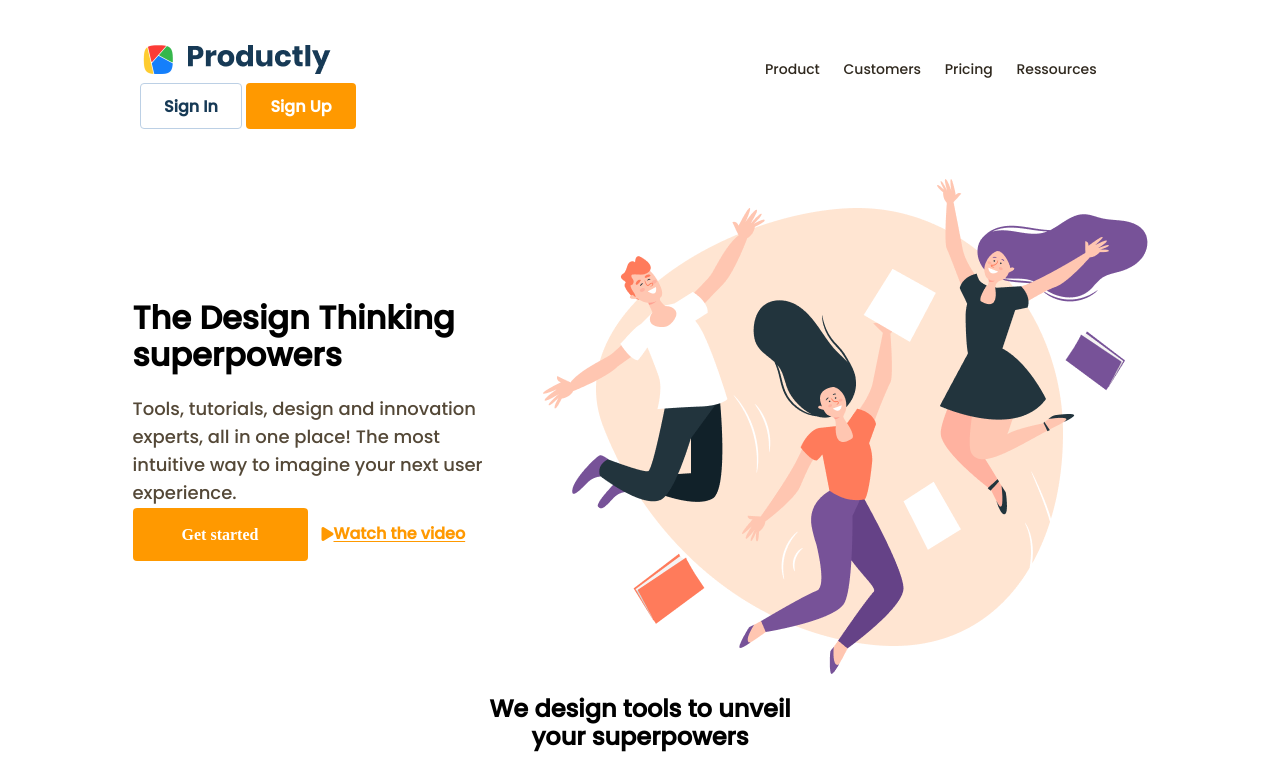
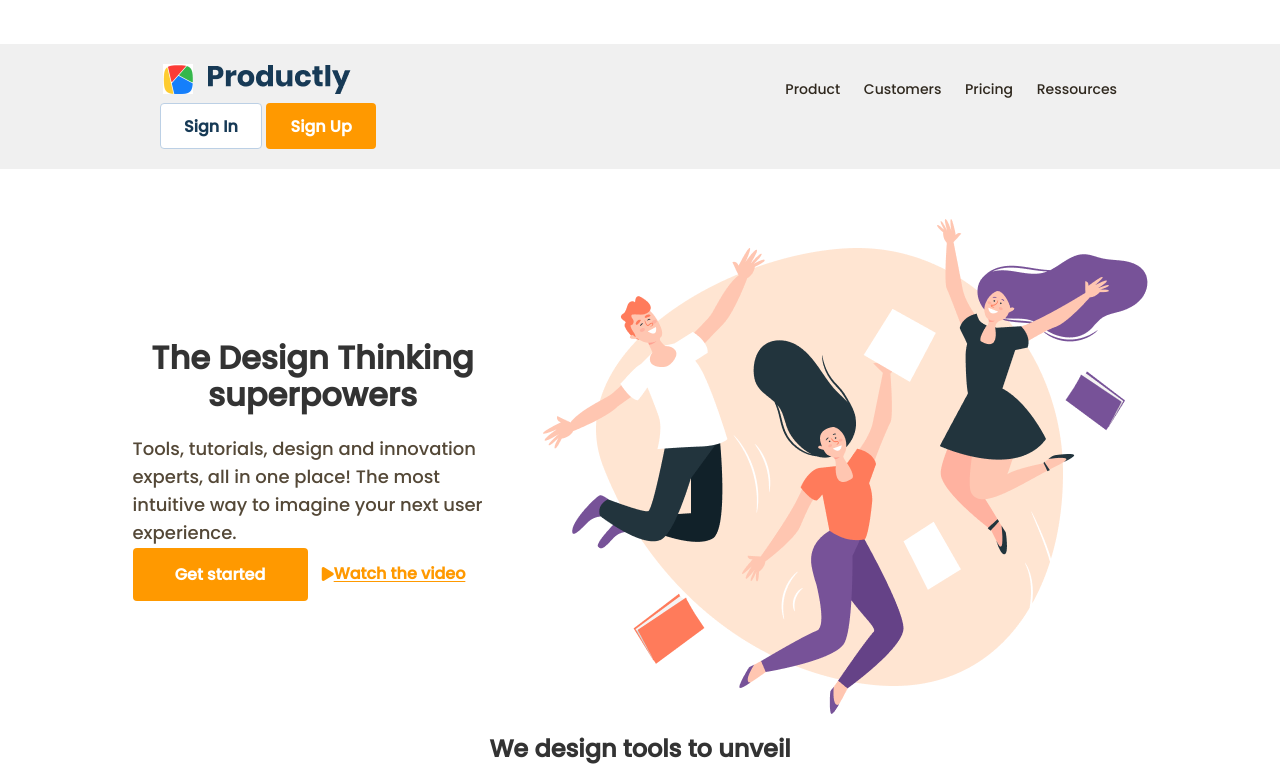
Before and after one commit to Philippe-Prevost/Figma_assignment_6, a plain HTML site: page index.html in a window 1280 px wide. Shown: the top 767 px of the page. Drawn offline with Linux system fonts and the light colour scheme.

Commit message:
Update index.html

```diff
--- a/index.html
+++ b/index.html
@@ -1,16 +1,40 @@
+<!DOCTYPE html>
+<html lang="en">
 <!DOCTYPE html>
 <html lang="en">
 <head>
     <meta charset="UTF-8">
     <meta name="viewport" content="width=device-width, initial-scale=1.0">
-    <link rel="stylesheet" type="text/css" href="Styles/normalize.css">
-    <link rel="stylesheet" href="Styles/styles.css">
+
+    <script defer src="https://kit.fontawesome.com/2f5fedc287.js" crossorigin="anonymous"></script>
+
+    <style>
+        body {
+            font-family: 'Poppins', sans-serif;
+            color: #333;
+        }
+
+        header {
+            background-color: #f0f0f0;
+            padding: 20px;
+        }
+
+        h1 {
+            text-align: center;
+            font-size: 24px;
+        }
+    </style>
+
+    <link rel="stylesheet" href="Styles/normalize.css">
+    <link rel="stylesheet" href="Styles/styles.css" async>
+
     <link rel="preconnect" href="https://fonts.googleapis.com">
-<link rel="preconnect" href="https://fonts.gstatic.com" crossorigin>
-<link rel="stylesheet" href="https://fonts.googleapis.com/css2?family=Poppins:wght@500&display=swap" media="print" onload="this.media='all'">
-    <script src="https://kit.fontawesome.com/2f5fedc287.js" crossorigin="anonymous"></script>
+    <link rel="preconnect" href="https://fonts.gstatic.com" crossorigin>
+    <link href="https://fonts.googleapis.com/css2?family=Poppins:wght@500&display=swap" rel="stylesheet">
+
     <title>Productly</title>
 </head>
+
 
 <body>
     <header>
```
